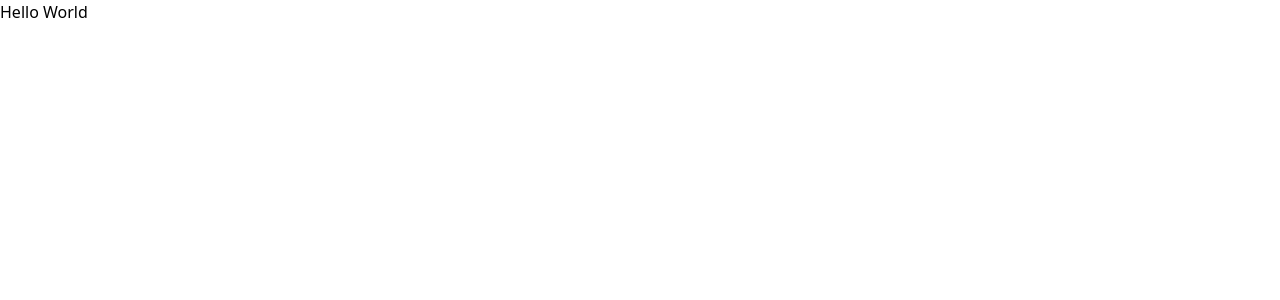
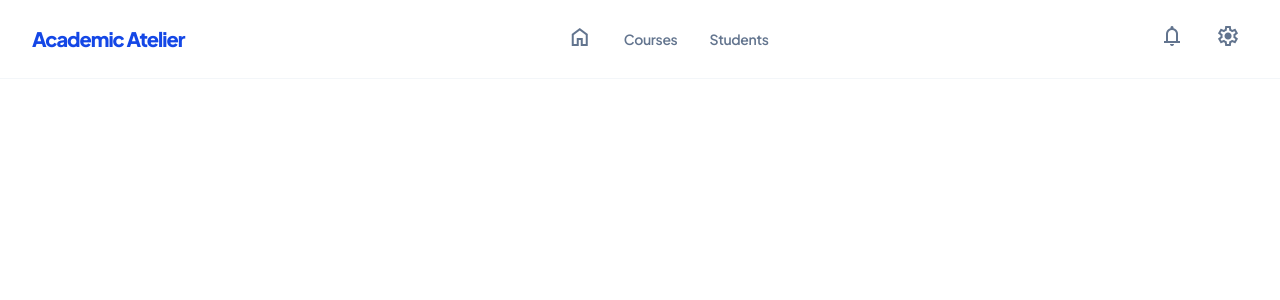
Before and after one commit to sparky9043/gradebook_project, a Django app: page / in a window 1280 px wide. Before the commit the part shown is almost empty. Shown: the top 300 px of the page. Run offline with Django 5.2, Linux system fonts and the light colour scheme; some libraries are stand-ins or nearby versions.

Commit message:
feat: add nav to base

```diff
--- a/templates/base.html
+++ b/templates/base.html
@@ -5,11 +5,132 @@
 <head>
   <meta charset="UTF-8">
   <meta name="viewport" content="width=device-width, initial-scale=1.0">
+  <link
+    href="https://fonts.googleapis.com/css2?family=Plus+Jakarta+Sans:ital,wght@0,200..800;1,200..800&amp;family=Manrope:wght@200..800&amp;display=swap"
+    rel="stylesheet" />
+  <!-- Material Symbols -->
+  <link
+    href="https://fonts.googleapis.com/css2?family=Material+Symbols+Outlined:wght,FILL@100..700,0..1&amp;display=swap"
+    rel="stylesheet" />
   <script src="{% static 'js/tailwindcss.js' %}"></script>
+  <style type="text/tailwindcss">
+    @theme {
+      --color-secondary: #334155;
+      --color-outline-variant: #cbd5e1;
+      --color-primary-fixed: #dbeafe;
+      --color-on-tertiary-container: #1e3a8a;
+      --color-error: #ef4444;
+      --color-surface-tint: #1d4ed8;
+      --color-surface: #ffffff;
+      --color-surface-container-high: #f1f5f9;
+      --color-tertiary-fixed-dim: #bfdbfe;
+      --color-on-secondary: #ffffff;
+      --color-surface-container-low: #f8fafc;
+      --color-on-secondary-container: #1e293b;
+      --color-primary-container: #eff6ff;
+      --color-on-primary-fixed-variant: #1d4ed8;
+      --color-on-secondary-fixed-variant: #334155;
+      --color-tertiary: #1d4ed8;
+      --color-surface-container: #f1f5f9;
+      --color-surface-variant: #e2e8f0;
+      --color-on-surface: #0f172a;
+      --color-surface-bright: #ffffff;
+      --color-on-error: #ffffff;
+      --color-on-tertiary: #ffffff;
+      --color-background: #ffffff;
+      --color-tertiary-dim: #3b82f6;
+      --color-secondary-container: #f1f5f9;
+      --color-surface-container-lowest: #ffffff;
+      --color-on-surface-variant: #475569;
+      --color-primary-dim: #2563eb;
+      --color-on-primary-fixed: #1e3a8a;
+      --color-outline: #64748b;
+      --color-on-secondary-fixed: #0f172a;
+      --color-secondary-dim: #475569;
+      --color-on-error-container: #7f1d1d;
+      --color-primary: #1d4ed8;
+      --color-secondary-fixed: #f1f5f9;
+      --color-on-primary-container: #1e3a8a;
+      --color-primary-fixed-dim: #bfdbfe;
+      --color-on-primary: #ffffff;
+      --color-on-tertiary-fixed-variant: #1e3a8a;
+      --color-on-tertiary-fixed: #172554;
+      --color-error-container: #fee2e2;
+      --color-tertiary-fixed: #dbeafe;
+      --color-inverse-surface: #020617;
+      --color-tertiary-container: #eff6ff;
+      --color-secondary-fixed-dim: #e2e8f0;
+      --color-inverse-primary: #93c5fd;
+      --color-surface-dim: #f1f5f9;
+      --color-inverse-on-surface: #f1f5f9;
+      --color-surface-container-highest: #e2e8f0;
+      --color-error-dim: #991b1b;
+      --color-on-background: #0f172a;
+
+      --radius: 0.25rem;
+      --radius-lg: 0.5rem;
+      --radius-xl: 0.75rem;
+      --radius-full: 9999px;
+
+      --font-headline: "Plus Jakarta Sans";
+      --font-body: "Manrope";
+      --font-label: "Manrope";
+    }
+  </style>
+  <style>
+    body {
+      font-family: 'Manrope', sans-serif;
+      background-color: #ffffff;
+    }
+
+    .font-headline {
+      font-family: 'Plus Jakarta Sans', sans-serif;
+    }
+
+    .material-symbols-outlined {
+      font-variation-settings: 'FILL' 0, 'wght' 400, 'GRAD' 0, 'opsz' 24;
+    }
+
+    .text-gradient {
+      background: linear-gradient(135deg, #1d4ed8 0%, #3b82f6 100%);
+      background-clip: text;
+      -webkit-background-clip: text;
+      -webkit-text-fill-color: transparent;
+    }
+
+    .bg-primary-gradient {
+      background: linear-gradient(135deg, #1d4ed8 0%, #2563eb 100%);
+    }
+
+    .active-nav {
+      color: #1d4ed8;
+      border-bottom: 2px solid #1d4ed8;
+      padding-bottom: 4px;
+    }
+  </style>
   <title>Document</title>
 </head>
 
-<body>
+<body class="bg-background text-on-surface">
+  <nav
+    class="fixed top-0 left-0 w-full z-50 flex justify-between items-center px-8 py-4 bg-white border-b border-slate-200/40">
+    <div class="text-xl font-extrabold tracking-tighter text-blue-700 font-headline">Academic Atelier</div>
+    <div class="hidden md:flex items-center gap-8 font-['Plus_Jakarta_Sans'] text-sm font-semibold tracking-tight">
+      <a class="text-slate-500 hover:text-blue-600 transition-colors" href="#">
+        <span class="material-symbols-outlined">home</span>
+      </a>
+      <a class="text-slate-500 hover:text-blue-600 transition-colors" href="#">Courses</a>
+      <a class="text-slate-500 hover:text-blue-600 transition-colors" href="#">Students</a>
+    </div>
+    <div class="flex items-center gap-4">
+      <button class="p-2 text-slate-500 hover:bg-slate-50 rounded-lg transition-all">
+        <span class="material-symbols-outlined">notifications</span>
+      </button>
+      <button class="p-2 text-slate-500 hover:bg-slate-50 rounded-lg transition-all">
+        <span class="material-symbols-outlined">settings</span>
+      </button>
+    </div>
+  </nav>
   {% block main %} {% endblock main %}
 </body>
 
```
